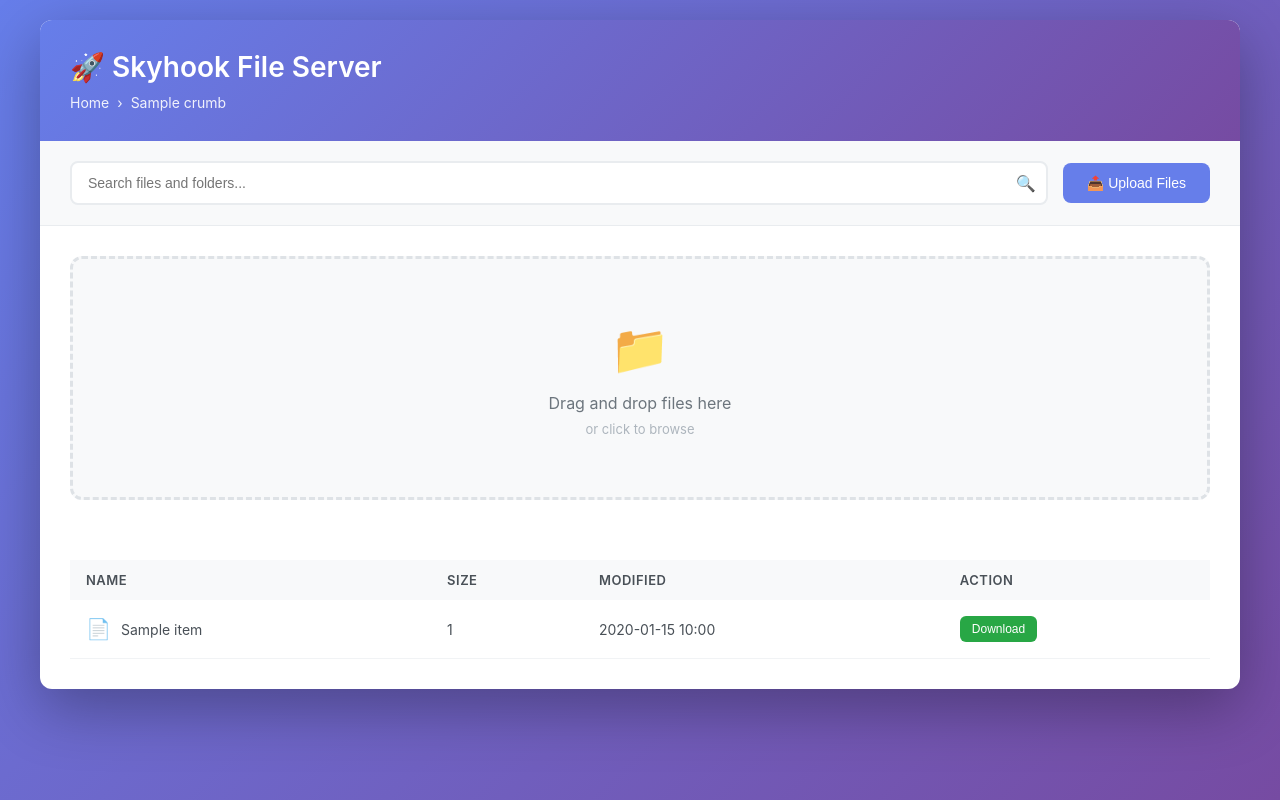
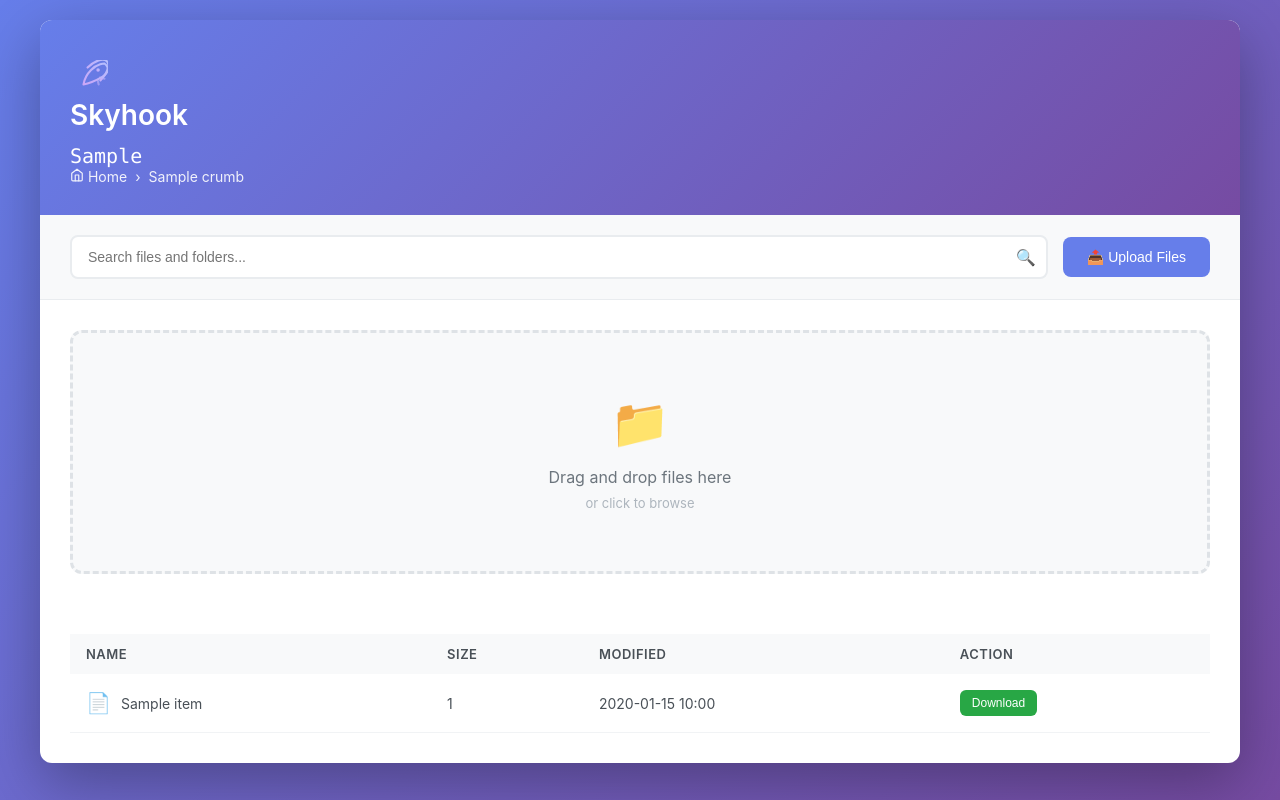
Before and after one commit to rayan-1005/skyhook, a Python web app: template src/skyhook/templates/index.html in a window 1280 px wide. Run offline with Jinja, Linux system fonts and the light colour scheme; the template is opened without the code that fills it: most values are stand-ins (such as "Sample title", 1, 10 or a date in 2020).

Commit message:
Change Header

```diff
--- a/src/skyhook/templates/index.html
+++ b/src/skyhook/templates/index.html
@@ -152,7 +152,30 @@
             padding: 30px;
             overflow-x: auto;
         }
+        .logo-wrapper {
+            width: 48px;
+            height: 48px;
+            background: var(--surface0);
+            border: 1px solid var(--surface1);
+            border-radius: 12px;
+            display: flex;
+            align-items: center;
+            justify-content: center;
+            flex-shrink: 0;
+        }
 
+        .title-group {
+            display: flex;
+            flex-direction: column;
+            gap: 2px;
+        }
+
+        .dir-path {
+            color: var(--overlay0);
+            font-size: 20px;
+            font-family: 'Consolas', 'Courier New', monospace;
+            word-break: break-all;
+        }
         table {
             width: 100%;
             border-collapse: collapse;
@@ -297,16 +320,50 @@
 
 <body>
     <div class="container">
-        <header>
-            <h1>🚀 Skyhook File Server</h1>
-            <div class="breadcrumb">
-                <a href="/">Home</a>
+    <header>
+        <div class="header-content">
+            <div class="header-title">
+                <div class="logo-wrapper">
+                    <svg width="28" height="28" viewBox="0 0 24 24" fill="none" stroke="url(#rocketGradient)"
+                        stroke-width="1.8" stroke-linecap="round" stroke-linejoin="round">
+                        <defs>
+                            <linearGradient id="rocketGradient" x1="0%" y1="100%" x2="100%" y2="0%">
+                                <stop offset="0%" stop-color="#cba6f7" />
+                                <stop offset="100%" stop-color="#b4befe" />
+                            </linearGradient>
+                        </defs>
+                        <path d="M6.5 6.5a5 10 45 0 1 11 11" />
+                        <path d="M21 3 C21 3 15 3 9.5 8.5S3 21 3 21s13-3 18.5-8.5S21 3 21 3z" />
+                        <circle cx="15.5" cy="8.5" r="1.5" fill="url(#rocketGradient)" stroke="none" />
+                        <path d="M16 21l-1-4" opacity="0.6" />
+                        <path d="M21 16l-4-1" opacity="0.6" />
+                    </svg>
+                </div>
+                <div class="title-group">
+                    <h1>Skyhook</h1>
+                    <p class="dir-path">{{ serve_path }}</p>
+                </div>
+            </div>
+            <nav class="breadcrumb" id="breadcrumb">
+                <a href="/">
+                    <svg width="14" height="14" viewBox="0 0 24 24" fill="none" stroke="currentColor" stroke-width="2"
+                        stroke-linecap="round" stroke-linejoin="round">
+                        <path d="M3 9l9-7 9 7v11a2 2 0 0 1-2 2H5a2 2 0 0 1-2-2z" />
+                        <polyline points="9 22 9 12 15 12 15 22" />
+                    </svg>
+                    Home
+                </a>
                 {% for crumb in breadcrumbs %}
-                <span>›</span>
+                <span class="separator">›</span>
+                {% if crumb == breadcrumbs[-1] %}
+                <span class="current">{{ crumb.name }}</span>
+                {% else %}
                 <a href="/browse/{{ crumb.path }}">{{ crumb.name }}</a>
+                {% endif %}
                 {% endfor %}
-            </div>
-        </header>
+            </nav>
+        </div>
+    </header>
 
         <div class="search-upload-container">
             <div class="search-box">
```
Also changed, not shown: src/skyhook/server.py (+27 -1 lines).
